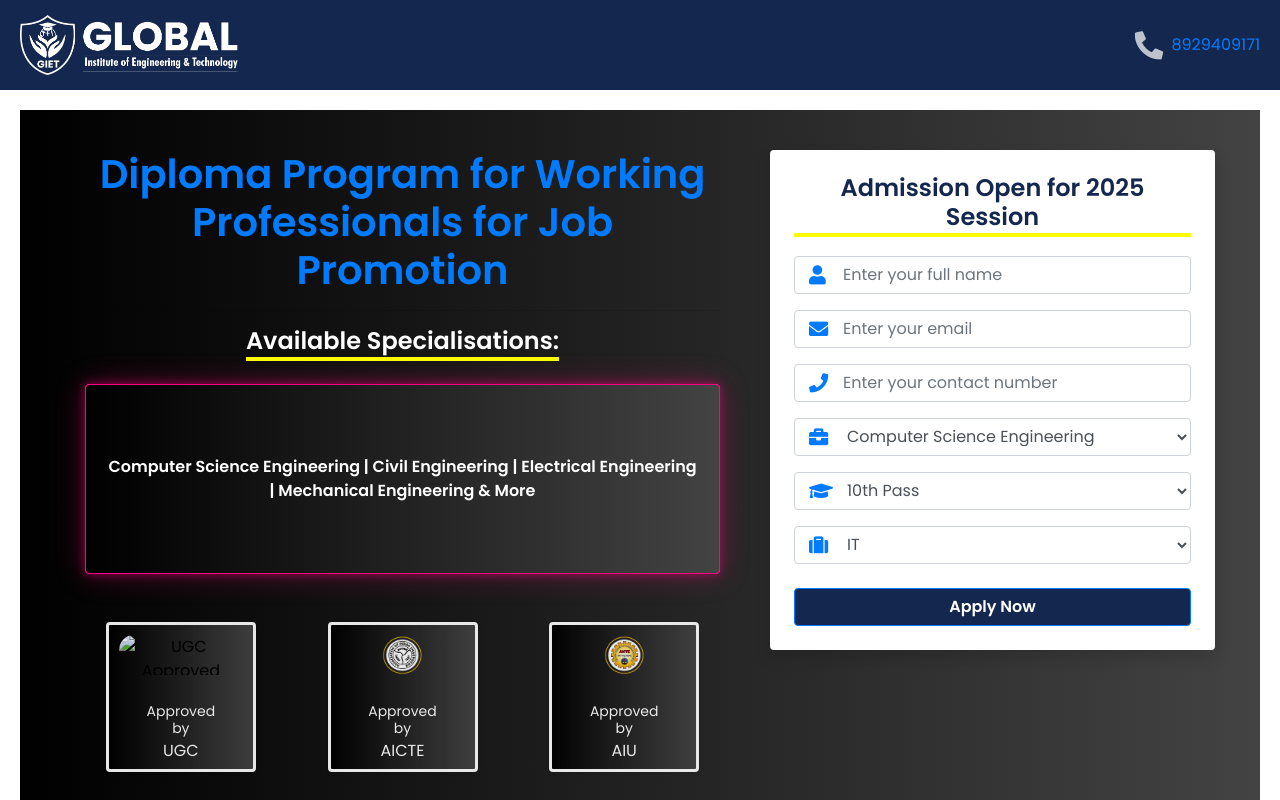
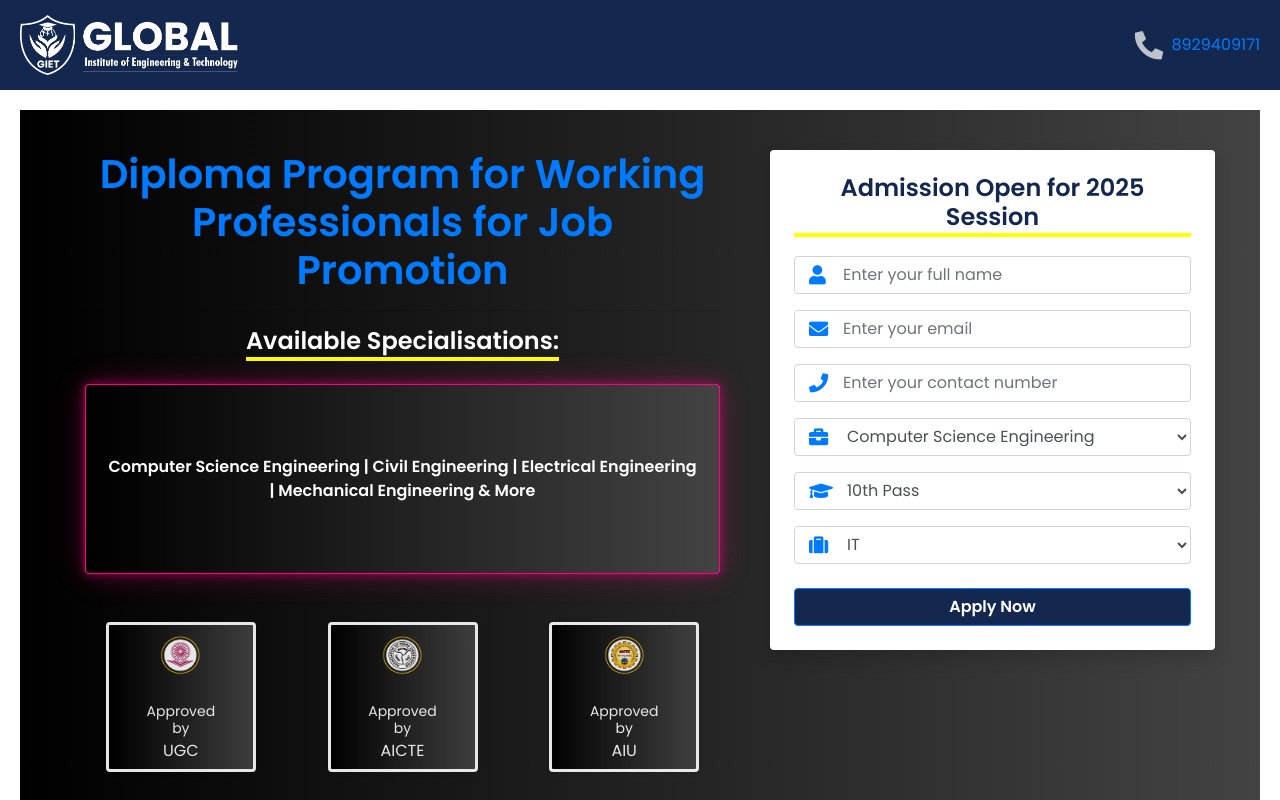
Before and after one commit to krishnadua/LANDING-PAGE, a plain HTML site: page Landing_Page/index.html in a window 1280 px wide. Shown: the top 800 px of the page. Drawn offline with nearby package versions, Linux system fonts and the light colour scheme.

Commit message:
Update index.html

```diff
--- a/Landing_Page/index.html
+++ b/Landing_Page/index.html
@@ -60,7 +60,7 @@
     <div class="col-12 col-md-4 p-0 mb-3 d-flex justify-content-center align-items-center"> <!-- Center card on small screens -->
         <div class="card shadow-sm text-center" style="border: none; height: 150px; width: 150px; background-color: white; opacity: 0.9; background: transparent; border: 3px solid white; background: linear-gradient(to right, #000000, #434343)">
             <div class="card-body d-flex flex-column justify-content-center align-items-center" style="height: 100%; padding: 10px;">
-                <img src="LANDING-PAGE/Landing_Page/img/ugc-logo.png" alt="UGC Approved" class="img-fluid mb-2" style="height: 40px;">
+                <img src="/LANDING-PAGE/Landing_Page/img/ugc-logo.png" alt="UGC Approved" class="img-fluid mb-2" style="height: 40px;">
                 <h5 class="card-body mb-0" style="color: white; font-size: 14px;">Approved by <br><span style="font-size: 16px; display: block; margin-top: 5px;">UGC</span></h5>
             </div>
         </div>
```
